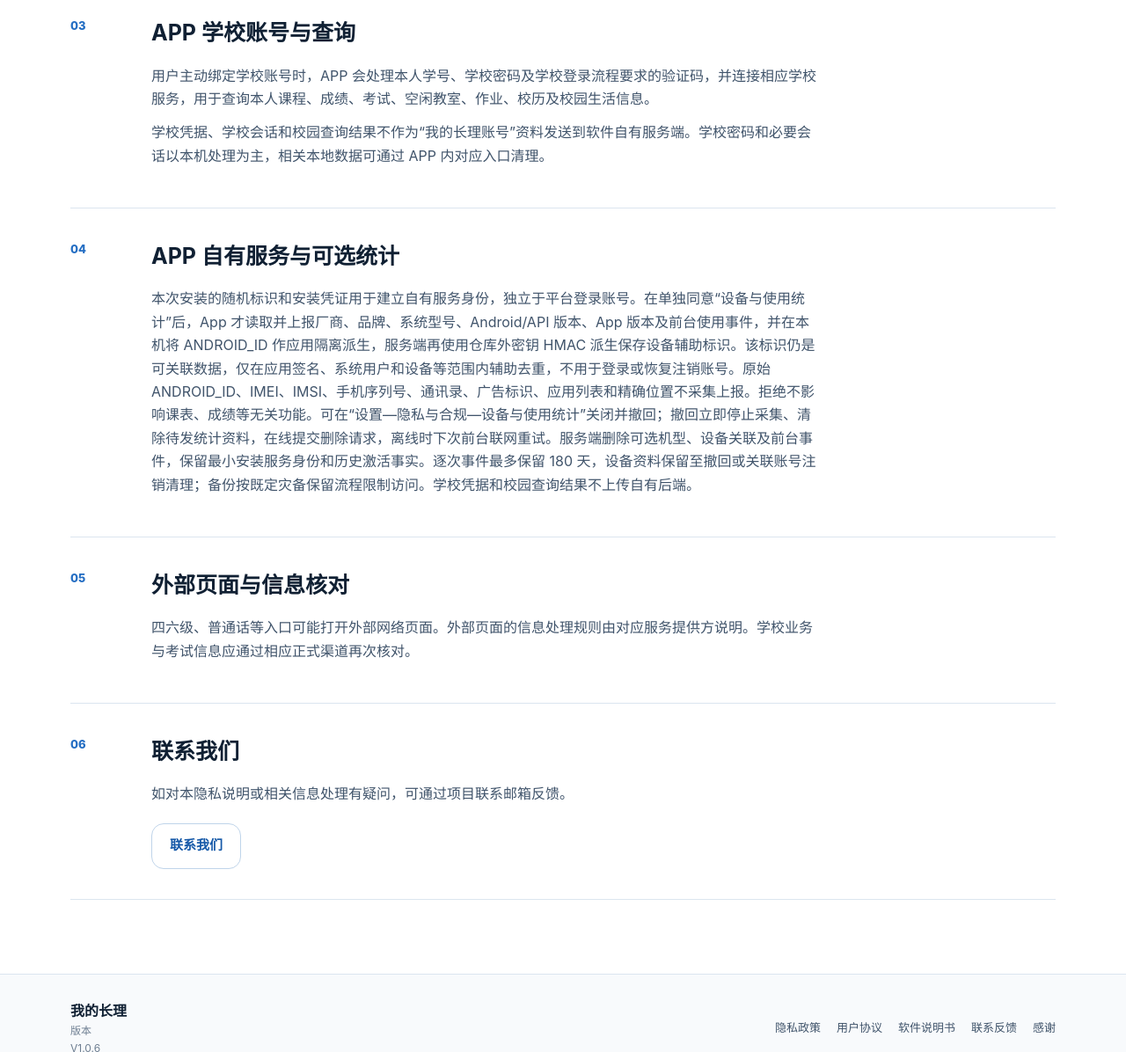
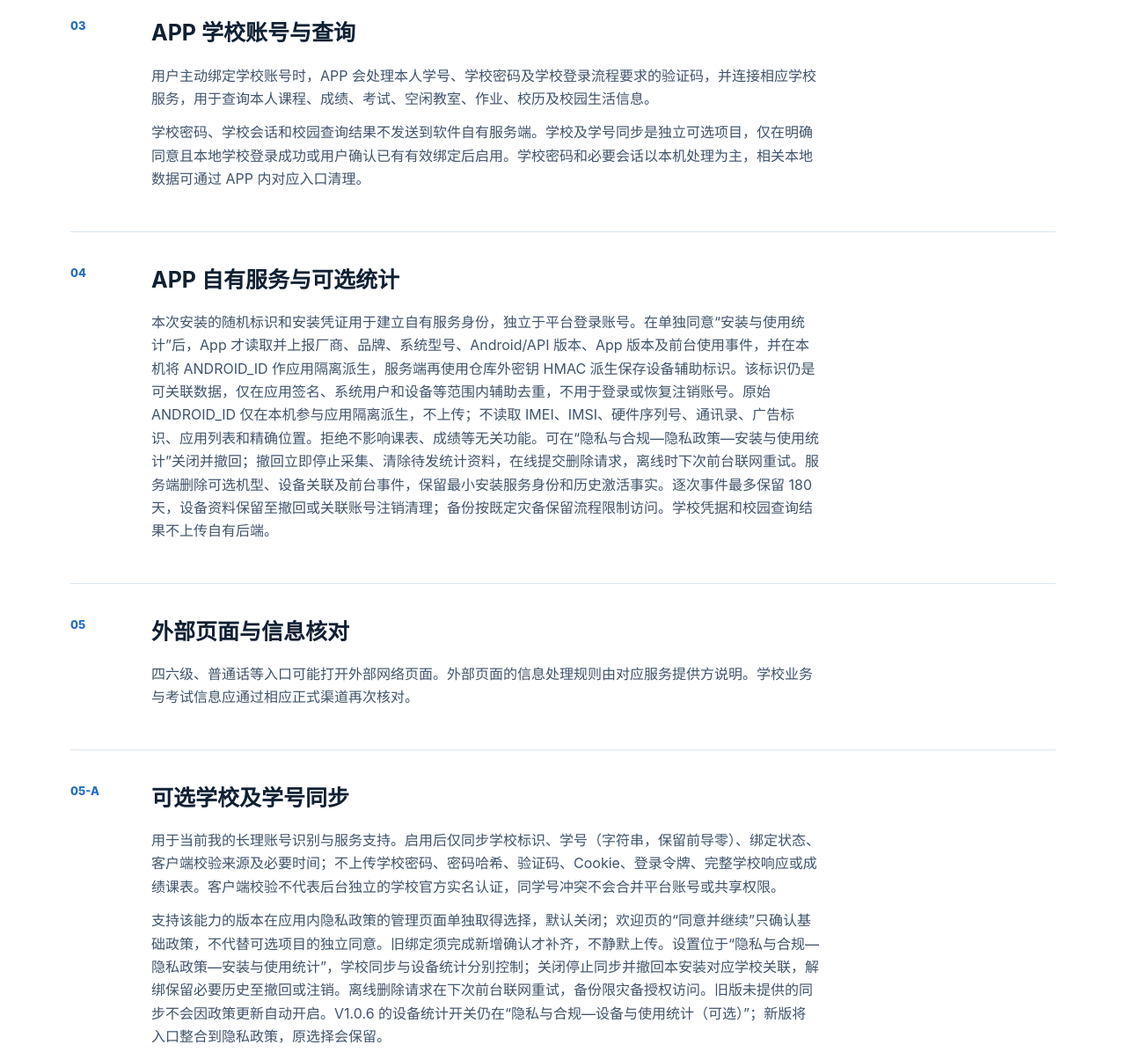
Before and after one commit to HEltDeng/my-changli-website, a website built with Vite: page privacy.html in a window 1280 px wide. Shown: the part 960-2156 px from the top of the page at 88% size. Built offline with nearby package versions, Linux system fonts and the light colour scheme; no server answers.

Commit message:
docs(privacy): clarify optional school sync and policy controls

```diff
--- a/privacy.html
+++ b/privacy.html
@@ -18,9 +18,10 @@
       <article class="document-page container">
         <section><p class="document-index">01</p><div><h2>网站访问</h2><p>本网站是公开展示与下载页面，以游客访问为主，不提供用户注册、评论、转发、通讯群组或内容发布功能。</p><p>为保障运行安全和排查故障，服务器可能记录必要的访问时间、访问地址、请求类型和来源 IP。本站不接入广告、第三方统计工具或网页追踪服务。</p></div></section>
         <section><p class="document-index">02</p><div><h2>联系与投诉举报</h2><p>本站不设置在线提交表单。点击联系按钮后，将由设备默认邮件客户端处理邮件。只有在用户主动发送邮件时，项目维护者才会收到用户自行提供的内容。</p><p>请只发送处理问题所必要的信息，不要发送学校密码、验证码、身份证号、完整成绩、访问令牌或登录会话。</p></div></section>
-        <section><p class="document-index">03</p><div><h2>APP 学校账号与查询</h2><p>用户主动绑定学校账号时，APP 会处理本人学号、学校密码及学校登录流程要求的验证码，并连接相应学校服务，用于查询本人课程、成绩、考试、空闲教室、作业、校历及校园生活信息。</p><p>学校凭据、学校会话和校园查询结果不作为“我的长理账号”资料发送到软件自有服务端。学校密码和必要会话以本机处理为主，相关本地数据可通过 APP 内对应入口清理。</p></div></section>
-        <section><p class="document-index">04</p><div><h2>APP 自有服务与可选统计</h2><p>本次安装的随机标识和安装凭证用于建立自有服务身份，独立于平台登录账号。在单独同意“设备与使用统计”后，App 才读取并上报厂商、品牌、系统型号、Android/API 版本、App 版本及前台使用事件，并在本机将 ANDROID_ID 作应用隔离派生，服务端再使用仓库外密钥 HMAC 派生保存设备辅助标识。该标识仍是可关联数据，仅在应用签名、系统用户和设备等范围内辅助去重，不用于登录或恢复注销账号。原始 ANDROID_ID、IMEI、IMSI、手机序列号、通讯录、广告标识、应用列表和精确位置不采集上报。拒绝不影响课表、成绩等无关功能。可在“设置—隐私与合规—设备与使用统计”关闭并撤回；撤回立即停止采集、清除待发统计资料，在线提交删除请求，离线时下次前台联网重试。服务端删除可选机型、设备关联及前台事件，保留最小安装服务身份和历史激活事实。逐次事件最多保留 180 天，设备资料保留至撤回或关联账号注销清理；备份按既定灾备保留流程限制访问。学校凭据和校园查询结果不上传自有后端。</p></div></section>
+        <section><p class="document-index">03</p><div><h2>APP 学校账号与查询</h2><p>用户主动绑定学校账号时，APP 会处理本人学号、学校密码及学校登录流程要求的验证码，并连接相应学校服务，用于查询本人课程、成绩、考试、空闲教室、作业、校历及校园生活信息。</p><p>学校密码、学校会话和校园查询结果不发送到软件自有服务端。学校及学号同步是独立可选项目，仅在明确同意且本地学校登录成功或用户确认已有有效绑定后启用。学校密码和必要会话以本机处理为主，相关本地数据可通过 APP 内对应入口清理。</p></div></section>
+        <section><p class="document-index">04</p><div><h2>APP 自有服务与可选统计</h2><p>本次安装的随机标识和安装凭证用于建立自有服务身份，独立于平台登录账号。在单独同意“安装与使用统计”后，App 才读取并上报厂商、品牌、系统型号、Android/API 版本、App 版本及前台使用事件，并在本机将 ANDROID_ID 作应用隔离派生，服务端再使用仓库外密钥 HMAC 派生保存设备辅助标识。该标识仍是可关联数据，仅在应用签名、系统用户和设备等范围内辅助去重，不用于登录或恢复注销账号。原始 ANDROID_ID 仅在本机参与应用隔离派生，不上传；不读取 IMEI、IMSI、硬件序列号、通讯录、广告标识、应用列表和精确位置。拒绝不影响课表、成绩等无关功能。可在“隐私与合规—隐私政策—安装与使用统计”关闭并撤回；撤回立即停止采集、清除待发统计资料，在线提交删除请求，离线时下次前台联网重试。服务端删除可选机型、设备关联及前台事件，保留最小安装服务身份和历史激活事实。逐次事件最多保留 180 天，设备资料保留至撤回或关联账号注销清理；备份按既定灾备保留流程限制访问。学校凭据和校园查询结果不上传自有后端。</p></div></section>
         <section><p class="document-index">05</p><div><h2>外部页面与信息核对</h2><p>四六级、普通话等入口可能打开外部网络页面。外部页面的信息处理规则由对应服务提供方说明。学校业务与考试信息应通过相应正式渠道再次核对。</p></div></section>
+        <section><p class="document-index">05-A</p><div><h2>可选学校及学号同步</h2><p>用于当前我的长理账号识别与服务支持。启用后仅同步学校标识、学号（字符串，保留前导零）、绑定状态、客户端校验来源及必要时间；不上传学校密码、密码哈希、验证码、Cookie、登录令牌、完整学校响应或成绩课表。客户端校验不代表后台独立的学校官方实名认证，同学号冲突不会合并平台账号或共享权限。</p><p>支持该能力的版本在应用内隐私政策的管理页面单独取得选择，默认关闭；欢迎页的“同意并继续”只确认基础政策，不代替可选项目的独立同意。旧绑定须完成新增确认才补齐，不静默上传。设置位于“隐私与合规—隐私政策—安装与使用统计”，学校同步与设备统计分别控制；关闭停止同步并撤回本安装对应学校关联，解绑保留必要历史至撤回或注销。离线删除请求在下次前台联网重试，备份限灾备授权访问。旧版未提供的同步不会因政策更新自动开启。V1.0.6 的设备统计开关仍在“隐私与合规—设备与使用统计（可选）”；新版将入口整合到隐私政策，原选择会保留。</p><p>学校密码通过 Android Keystore 与 AES-GCM 加密保存在手机本地并用于学校登录；这与上传自有服务器严格区分。政策版本 3，学校同步专项同意版本 1。</p></div></section>
         <section><p class="document-index">06</p><div><h2>联系我们</h2><p>如对本隐私说明或相关信息处理有疑问，可通过项目联系邮箱反馈。</p><a class="button button-secondary inline-button" data-mail-kind="contact">联系我们</a></div></section>
       </article>
     </main>
```
